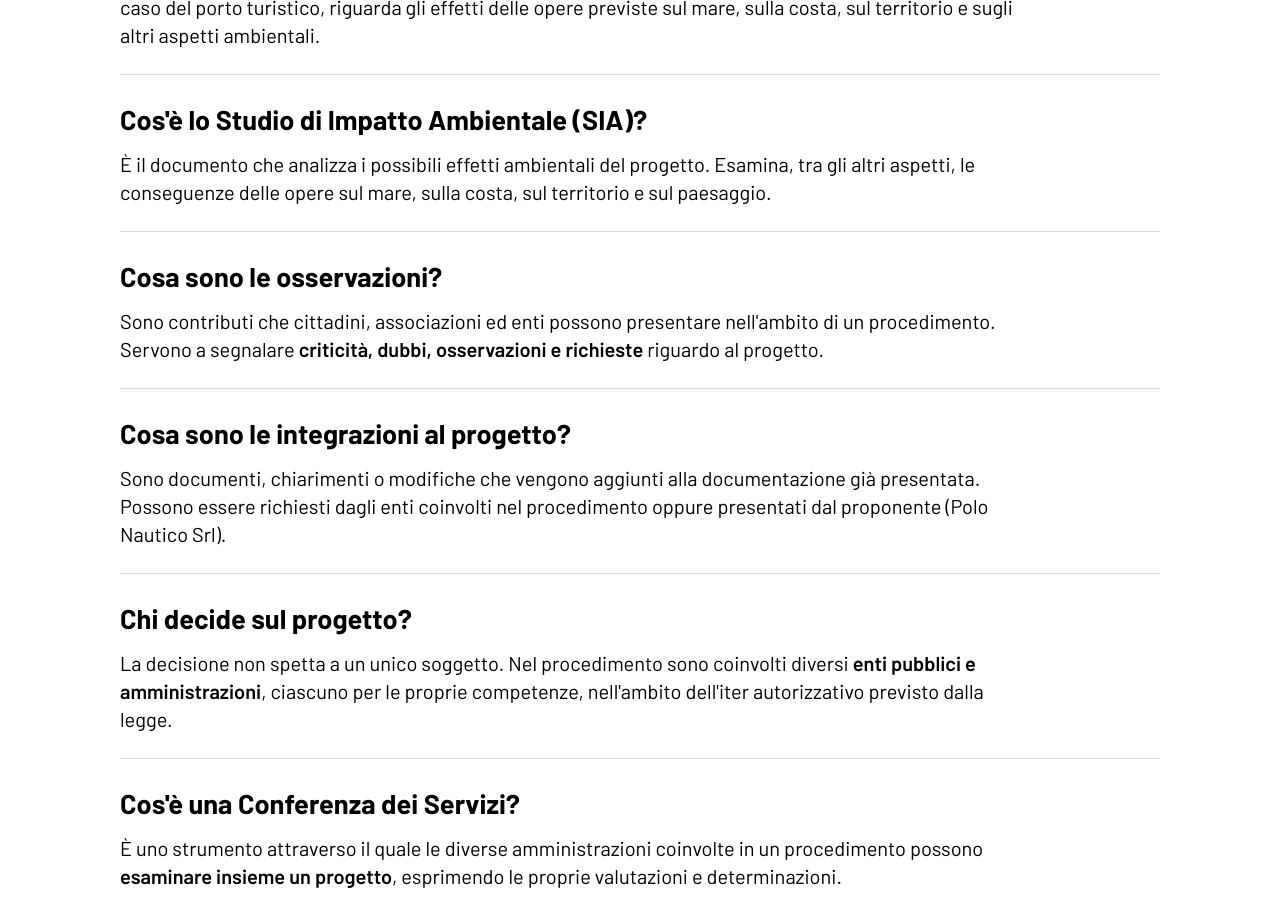
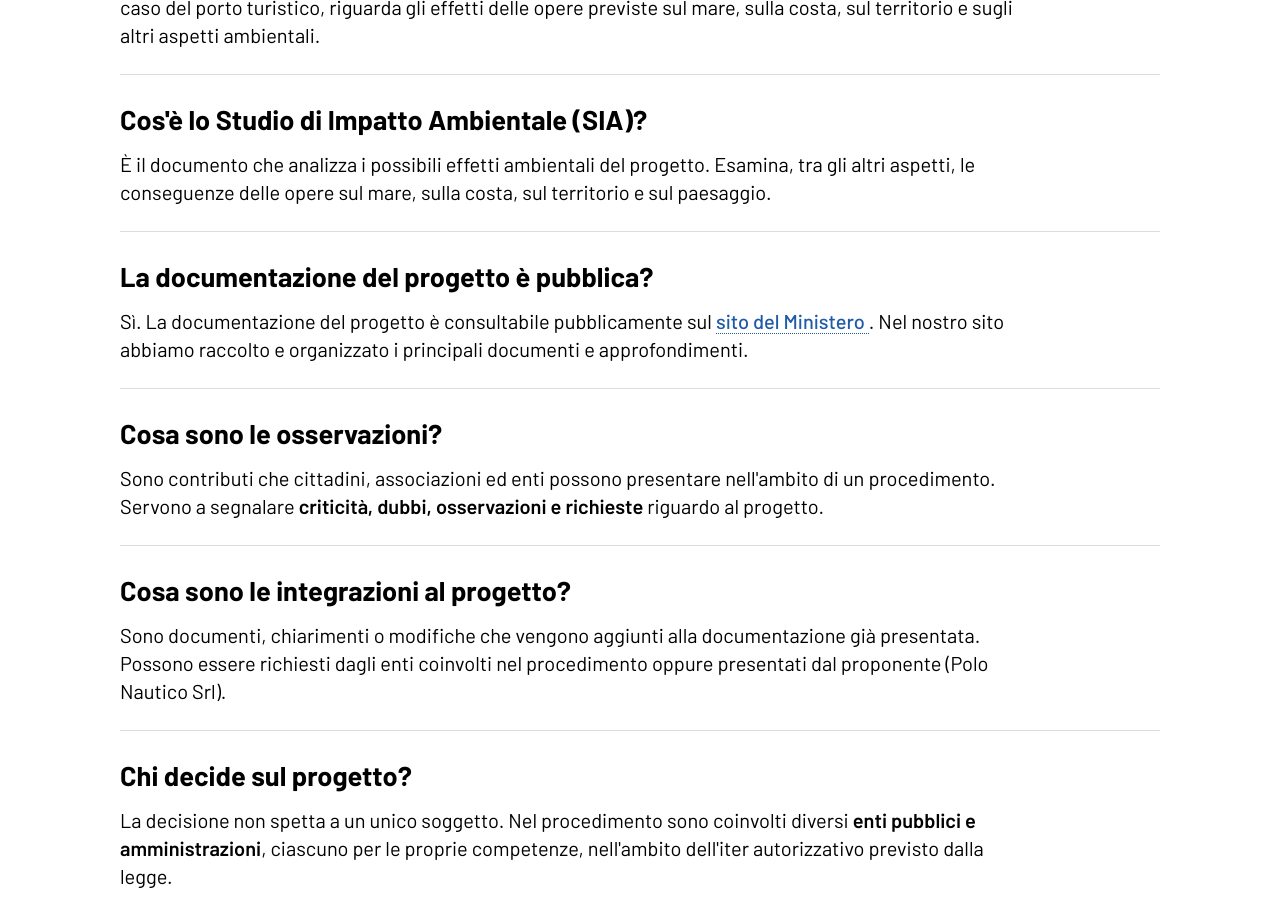
Before and after one commit to giulemanidalporticciolo/giulemanidalporticciolo.github.io, a Jekyll site: the page built from sito/faq.html, in a window 1280 px wide and 900 px high, scrolled down 791 px. Built offline with Jekyll 4.4.1, drawn with Linux system fonts in a browser that asks for light colours; some web fonts are replaced.

Commit message:
Update faq.html

```diff
--- a/sito/faq.html
+++ b/sito/faq.html
@@ -57,6 +57,18 @@ description: Le risposte alle domande più comuni sul progetto del porto turisti
               È il documento che analizza i possibili effetti ambientali del progetto.
               Esamina, tra gli altri aspetti, le conseguenze delle opere sul
               mare, sulla costa, sul territorio e sul paesaggio.
+          </p>
+      </div>
+
+      <div class="faq-item">
+          <h3>La documentazione del progetto è pubblica?</h3>
+          <p>
+              Sì. La documentazione del progetto è consultabile pubblicamente sul
+              <a href="https://va.mite.gov.it/it-IT/Oggetti/Documentazione/11796/18058" target="_blank" rel="noopener">
+                  sito del Ministero
+              </a>.
+              Nel nostro sito abbiamo raccolto e organizzato i principali
+              documenti e approfondimenti.
           </p>
       </div>
 
```
